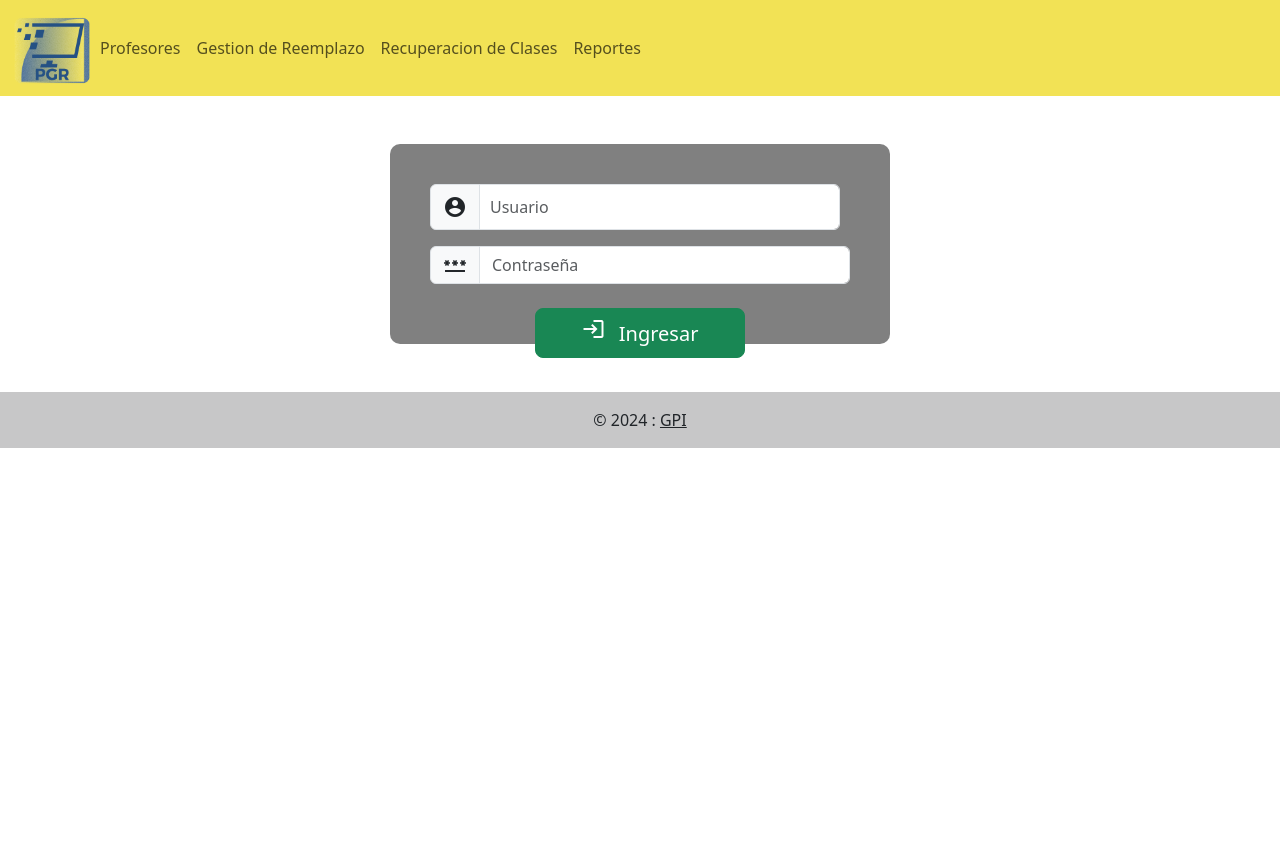
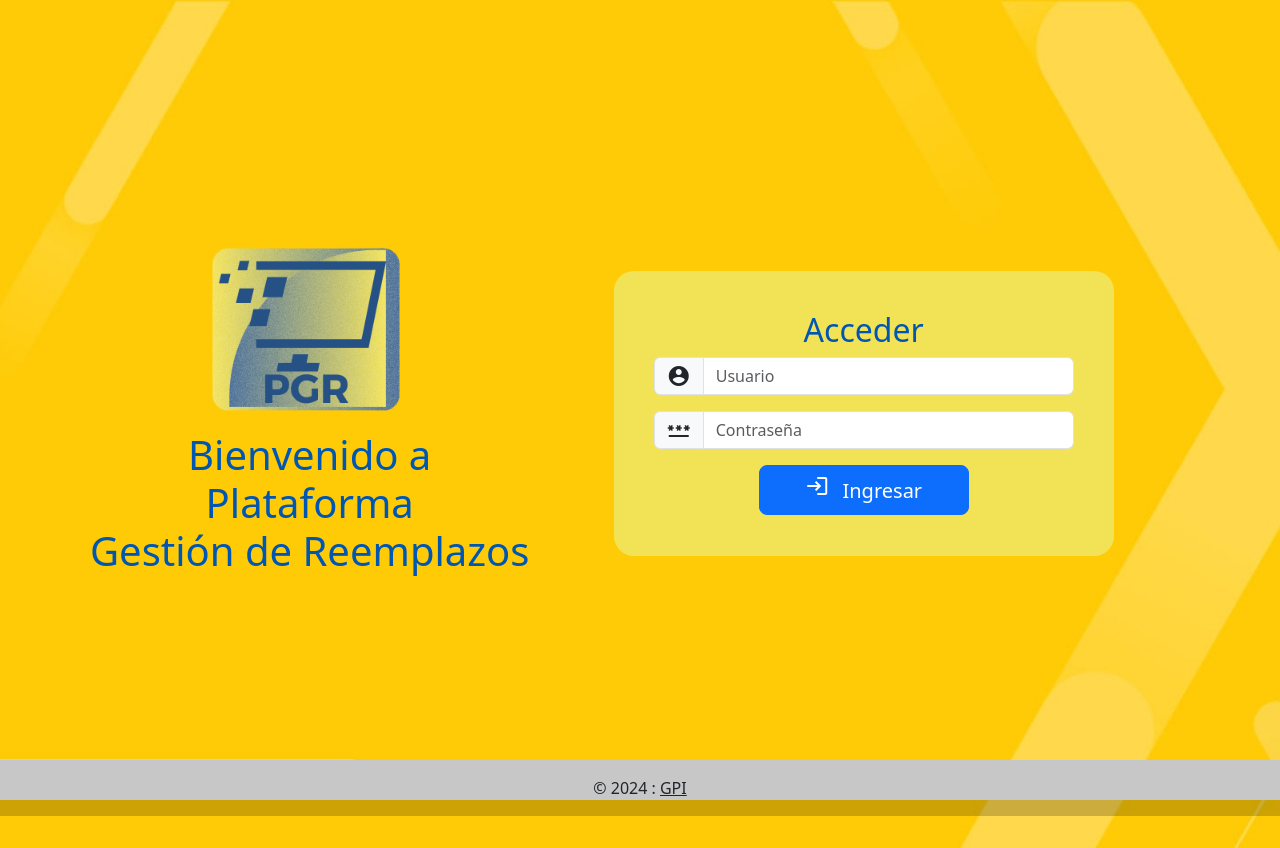
Before and after one commit to developer-felipe/CAPSTONE-GESTION-DE-REEMPLAZOS, a Django app: page / in a window 1280 px wide. Before the commit the page ends 448 px from the top, so only its background shows below. Run offline with Django 5.2, Linux system fonts and the light colour scheme; some libraries are stand-ins or nearby versions.

Commit message:
Login incorporado
Se incluye la conexión a la base de datos

```diff
--- a/GPI/core/forms.py
+++ /dev/null
@@ -1,19 +0,0 @@
-from django import forms
-
-class LoginForm(forms.Form):
-    username = forms.CharField(
-        label="Usuario",
-        max_length=100,
-        widget=forms.TextInput(attrs={
-            'class': 'form-control',
-            'placeholder': 'Usuario'
-        })
-    )
-
-    password = forms.CharField(
-        label="Contraseña",
-        widget=forms.PasswordInput(attrs={
-            'class': 'form-control',
-            'placeholder': 'Contraseña'
-        })
-    )
--- /dev/null
+++ b/GPI/core/requeriments.txt
@@ -0,0 +1,2 @@
+django
+mysqlclient
--- a/GPI/core/static/css/style.css
+++ b/GPI/core/static/css/style.css
@@ -16,23 +16,6 @@ h1 {
 
 form {
     margin-bottom: 20px;
-}
-
-input[type="text"] {
-    padding: 10px;
-    margin-right: 10px;
-}
-
-button {
-    padding: 10px;
-    background-color: #007BFF;
-    color: white;
-    border: none;
-    cursor: pointer;
-}
-
-button:hover {
-    background-color: #0056b3;
 }
 
 table {
@@ -60,10 +43,10 @@ tr:hover {
 
 #login {
     width: 500px;
-    height: 200px;
+    height: 285px;
     padding: 5vh;
-    background-color: grey;
-    border-radius: 10px;
+    background-color: #f2e255;
+    border-radius: 20px;
     box-shadow: black;
     margin: center;
 }
@@ -73,6 +56,35 @@ tr:hover {
 }
 
 .container{
+    padding-top: 10px;
     padding-left: 1vh;
     padding-right: 1vh;
 }
+
+#body-login{
+    overflow: hidden;
+    padding-top: 175px;
+    background-image: url(../images/background-login.jpg);
+    min-height: 100vh;
+    background-size: cover;
+    background-repeat: no-repeat;
+    background-position: center;
+}
+
+footer{
+    bottom: 0;
+    left: 0;
+    position: fixed;
+    width: 100%;
+    height: 40px;
+}
+
+.imagen-login{
+    text-align: center;
+}
+
+
+.login-text,.login-acceder{
+    color: #0056b3;
+    text-align: center;
+}
--- a/GPI/core/templates/base.html
+++ b/GPI/core/templates/base.html
@@ -21,6 +21,9 @@
                 </li>
                 {% endif %}
                 <li class="nav-item">
+                    <a class="nav-link" href="{% url 'docente' %}">Profesores (por mientras)</a>
+                </li>
+                <li class="nav-item">
                     <a class="nav-link" href="{% url 'reemplazos' %}">Gestion de Reemplazo</a>
                 </li>
                 <li class="nav-item">
--- a/GPI/core/templates/gestion_reemplazo.html
+++ b/GPI/core/templates/gestion_reemplazo.html
@@ -16,7 +16,7 @@
 
     <div class="w-50 p-1">
         <button type="button" class="btn btn-success" data-toggle="modal" data-target="#extraLargeModal">Agregar
-            Recuperación</button>
+            Reemplazo</button>
     </div>
     <div class="modal fade" id="extraLargeModal" tabindex="-1" role="dialog" aria-labelledby="exampleModalLabel"
         aria-hidden="true">
--- a/GPI/core/templates/login.html
+++ b/GPI/core/templates/login.html
@@ -6,58 +6,54 @@
     <meta charset="UTF-8">
     <meta http-equiv="X-UA-Compatible" content="IE=edge">
     <meta name="viewport" content="width=device-width, initial-scale=1.0">
-    <title>GPI</title>
+    <title>PGR</title>
     <link rel="stylesheet" href="{% static 'css/style.css' %}">
     <link href="https://cdn.jsdelivr.net/npm/bootstrap@5.3.1/dist/css/bootstrap.min.css" rel="stylesheet">
     <link href="https://fonts.googleapis.com/icon?family=Material+Icons" rel="stylesheet">
 
 </head>
 
-<body>
-    <nav class="navbar navbar-expand-lg navbar-light bg-light">
-        <div class="container-fluid">
-            <img src="{% static 'images/PGR.png' %}" width="80" height="80">
-            <button class="navbar-toggler" type="button" data-bs-toggle="collapse" data-bs-target="#navbarNav"
-                aria-controls="navbarNav" aria-expanded="false" aria-label="Toggle navigation">
-                <span class="navbar-toggler-icon"></span>
-            </button>
-            <div class="collapse navbar-collapse" id="navbarNav">
-                <ul class="navbar-nav">
-                    <li class="nav-item">
-                        <a class="nav-link" href="#">Profesores</a>
-                    </li>
-                    <li class="nav-item">
-                        <a class="nav-link" href="reemplazos">Gestion de Reemplazo</a>
-                    </li>
-                    <li class="nav-item">
-                        <a class="nav-link" href="recuperacion">Recuperacion de Clases </a>
-                    </li>
-                    <li class="nav-item">
-                        <a class="nav-link" href="#">Reportes</a>
-                    </li>
-                </ul>
-            </div>
-        </div>
-    </nav>
+<body id="body-login" class="container mt-5 d-flex flex-column flex-md-row justify-content-around align-items-start">
+    <div class="imagen-login" class="container mt-5">
+        <img src="{% static 'images/PGR.png' %}" width="200" height="200">
+        <h1 class="login-text">
+            <span style="display: block;">Bienvenido a</span>
+            <span style="display: block;">Plataforma</span>
+            <span>Gestión de Reemplazos</span>
+        </h1>
+    </div>
 
 
     <div id="login" class="container mt-5">
-        <form action="">
+        <h2 class="login-acceder">Acceder</h2>
+        <form action="{% url 'login' %}" method="POST">
+            {% csrf_token %}
             <div class="input-group mb-3">
                 <span class="input-group-text">
                     <i class="material-icons">account_circle</i>
                 </span>
-                <input type="text" class="form-control" placeholder="Usuario" aria-label="usuario">
+                <input type="text" name="usuario" class="form-control" placeholder="Usuario" aria-label="usuario"
+                    required>
             </div>
             <div class="input-group mb-3">
                 <span class="input-group-text">
                     <i class="material-icons">password</i>
                 </span>
-                <input type="password" class="form-control" placeholder="Contraseña" aria-label="password">
+                <input type="password" name="password" class="form-control" placeholder="Contraseña"
+                    aria-label="password" required>
             </div>
+            {% if messages %}
+            <div>
+                {% for message in messages %}
+                <div class="alert alert-danger" role="alert">{{ message }}</div>
+                {% endfor %}
+            </div>
+            <script>
+                localStorage.setItem('hasMessages', 'true');
+            </script>
+            {% endif %}
             <div class="d-grid gap-2 col-6 mx-auto">
-                <i></i>
-                <button type="button" class="btn btn-success btn-lg">
+                <button type="submit" class="btn btn-primary btn-lg">
                     <i class="material-icons me-2">login</i> Ingresar
                 </button>
             </div>
@@ -71,6 +67,15 @@
         </div>
     </footer>
 
+    <script>
+        window.onload = function () {
+            var login = document.getElementById('login');
+            if (localStorage.getItem('hasMessages') === 'true') {
+                login.style.height = (login.offsetHeight + 55) + 'px';
+                localStorage.removeItem('hasMessages');
+            }
+        }
+    </script>
     <script src="https://cdn.jsdelivr.net/npm/bootstrap@5.3.1/dist/js/bootstrap.bundle.min.js"></script>
 </body>
 
--- a/GPI/core/urls.py
+++ b/GPI/core/urls.py
@@ -17,12 +17,13 @@ Including another URLconf
 from django.contrib import admin
 from django.urls import path
 from django.shortcuts import redirect
-from .views import login_view, reemplazos_view, recuperacion_view,base_view
+from .views import login_view, reemplazos_view, recuperacion_view,base_view,docente_view
 
 urlpatterns = [
     path('admin/', admin.site.urls),
     path('', login_view, name='login'),
     path('reemplazos/', reemplazos_view, name='reemplazos'),
     path('recuperacion/', recuperacion_view, name='recuperacion'),
+    path('docente/', docente_view, name='docente'),
     path('', base_view, name='base'),
 ]
--- a/GPI/core/views.py
+++ b/GPI/core/views.py
@@ -1,21 +1,23 @@
+from django.contrib.auth.hashers import make_password, check_password
 from django.contrib.auth import authenticate, login
 from django.shortcuts import render, redirect
-from .forms import LoginForm
+from django.contrib import messages
+from .models import Usuario
 
 def login_view(request):
-    form = LoginForm(request.POST or None)
     if request.method == 'POST':
-        if form.is_valid():
-            username = form.cleaned_data.get('username')
-            password = form.cleaned_data.get('password')
-            user = authenticate(request, username=username, password=password)
-            if user is not None:
-                login(request, user)
-                return redirect('reemplazos')  # Redirige a la vista de reemplazos
+        usuario = request.POST['usuario']
+        password = request.POST['password']
+        try:
+            user = Usuario.objects.get(usuario=usuario)
+            if password == user.password:
+                request.session['user_id'] = user.id_usuario
+                return redirect('reemplazos')
             else:
-                form.add_error(None, 'Usuario o contraseña incorrectos')
-
-    return render(request, 'templates/login.html', {'form': form})
+                messages.error(request, 'Contraseña incorrecta.')
+        except Usuario.DoesNotExist:
+            messages.error(request, 'Usuario no encontrado.')
+    return render(request, 'templates/login.html')
 
 def reemplazos_view(request):
     return render(request, 'templates/gestion_reemplazo.html')
```
Also changed, not shown: GPI/core/controllers/auth.py (added, +22 -0 lines), GPI/core/models.py (+13 -0 lines), GPI/core/models/usuario.py (added, +10 -0 lines), GPI/core/templates/docente.html (+135 -42 lines), GPI/core/routes/usuario.py (added), GPI/core/static/images/background-login.jpg (added).
